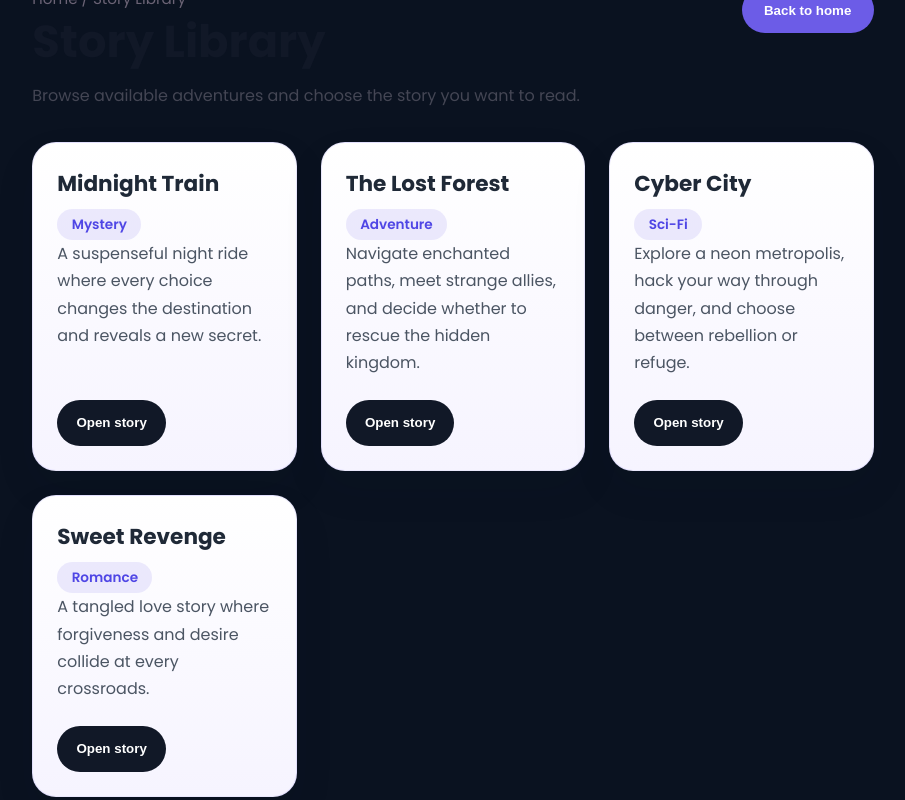
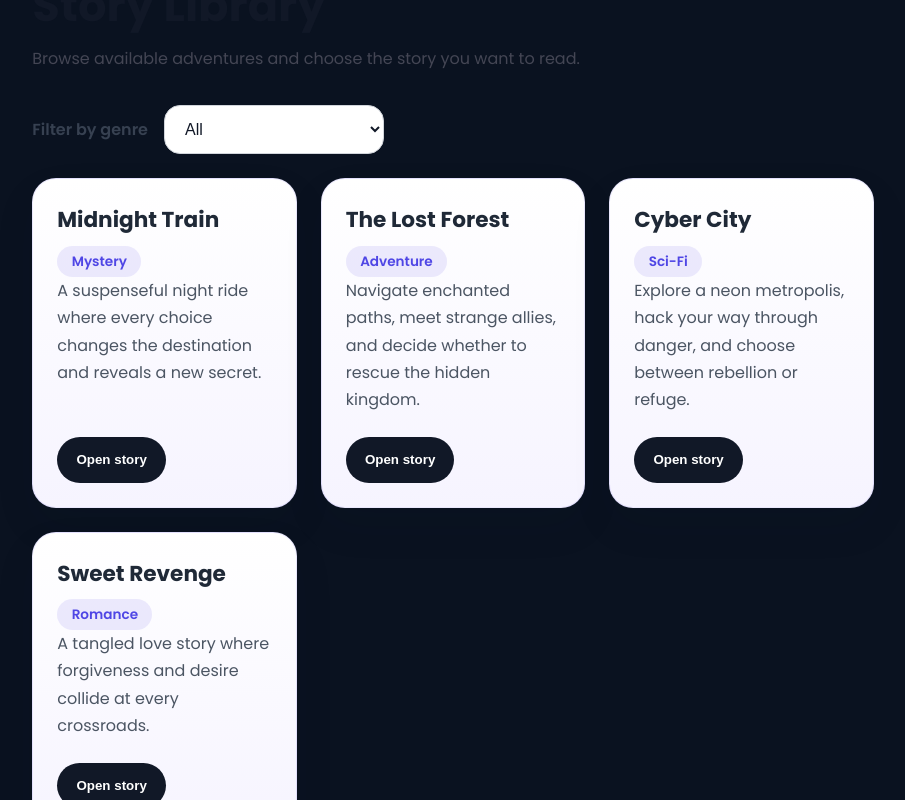
Before and after one commit to QuestTwyst/FinalProject, a React (Vite) app in the folder client/: page /library in a window 1280 px wide. Shown: the whole page, without its empty margins (187-1092 px from the left). Built offline with nearby package versions, Linux system fonts and the light colour scheme.

Commit message:
Add genre filter UI to story library for issue #7

```diff
--- a/client/src/components/StoryLibrary.jsx
+++ b/client/src/components/StoryLibrary.jsx
@@ -1,3 +1,4 @@
+import { useState } from 'react';
 import { useNavigate } from 'react-router-dom';
 import StoryCard from './StoryCard';
 import styles from './StoryLibrary.module.css';
@@ -5,6 +6,13 @@ import { storyList } from '../data/storyData';
 
 function StoryLibrary() {
   const navigate = useNavigate();
+  const [selectedGenre, setSelectedGenre] = useState('All');
+
+  const genres = ['All', ...Array.from(new Set(storyList.map((story) => story.genre))).sort()];
+  const filteredStories =
+    selectedGenre === 'All'
+      ? storyList
+      : storyList.filter((story) => story.genre === selectedGenre);
 
   const handleOpenStory = (storyId) => {
     navigate(`/stories/${storyId}`);
@@ -30,10 +38,34 @@ function StoryLibrary() {
         </button>
       </section>
 
+      <section className={styles.filterRow}>
+        <label htmlFor="genre-filter" className={styles.filterLabel}>
+          Filter by genre
+        </label>
+        <select
+          id="genre-filter"
+          value={selectedGenre}
+          onChange={(event) => setSelectedGenre(event.target.value)}
+          className={styles.genreSelect}
+        >
+          {genres.map((genre) => (
+            <option key={genre} value={genre}>
+              {genre}
+            </option>
+          ))}
+        </select>
+      </section>
+
       <section className={styles.storyGrid}>
-        {storyList.map((story) => (
-          <StoryCard key={story.id} story={story} onOpen={handleOpenStory} />
-        ))}
+        {filteredStories.length > 0 ? (
+          filteredStories.map((story) => (
+            <StoryCard key={story.id} story={story} onOpen={handleOpenStory} />
+          ))
+        ) : (
+          <p className={styles.noResults}>
+            No stories match the selected genre.
+          </p>
+        )}
       </section>
     </main>
   );
--- a/client/src/components/StoryLibrary.module.css
+++ b/client/src/components/StoryLibrary.module.css
@@ -52,6 +52,40 @@
 .backButton:hover {
   background: #5a4fd6;
   transform: translateY(-1px);
+}
+
+.filterRow {
+  display: flex;
+  align-items: center;
+  gap: 1rem;
+  margin-bottom: 24px;
+  flex-wrap: wrap;
+}
+
+.filterLabel {
+  font-weight: 600;
+  color: #374151;
+}
+
+.genreSelect {
+  min-width: 220px;
+  padding: 0.9rem 1rem;
+  border: 1px solid #d1d5db;
+  border-radius: 16px;
+  background: #ffffff;
+  color: #111827;
+  font-size: 1rem;
+}
+
+.noResults {
+  grid-column: 1 / -1;
+  margin: 0;
+  padding: 40px 24px;
+  border-radius: 24px;
+  background: #f8fafc;
+  color: #475569;
+  text-align: center;
+  font-size: 1rem;
 }
 
 .storyGrid {
```
